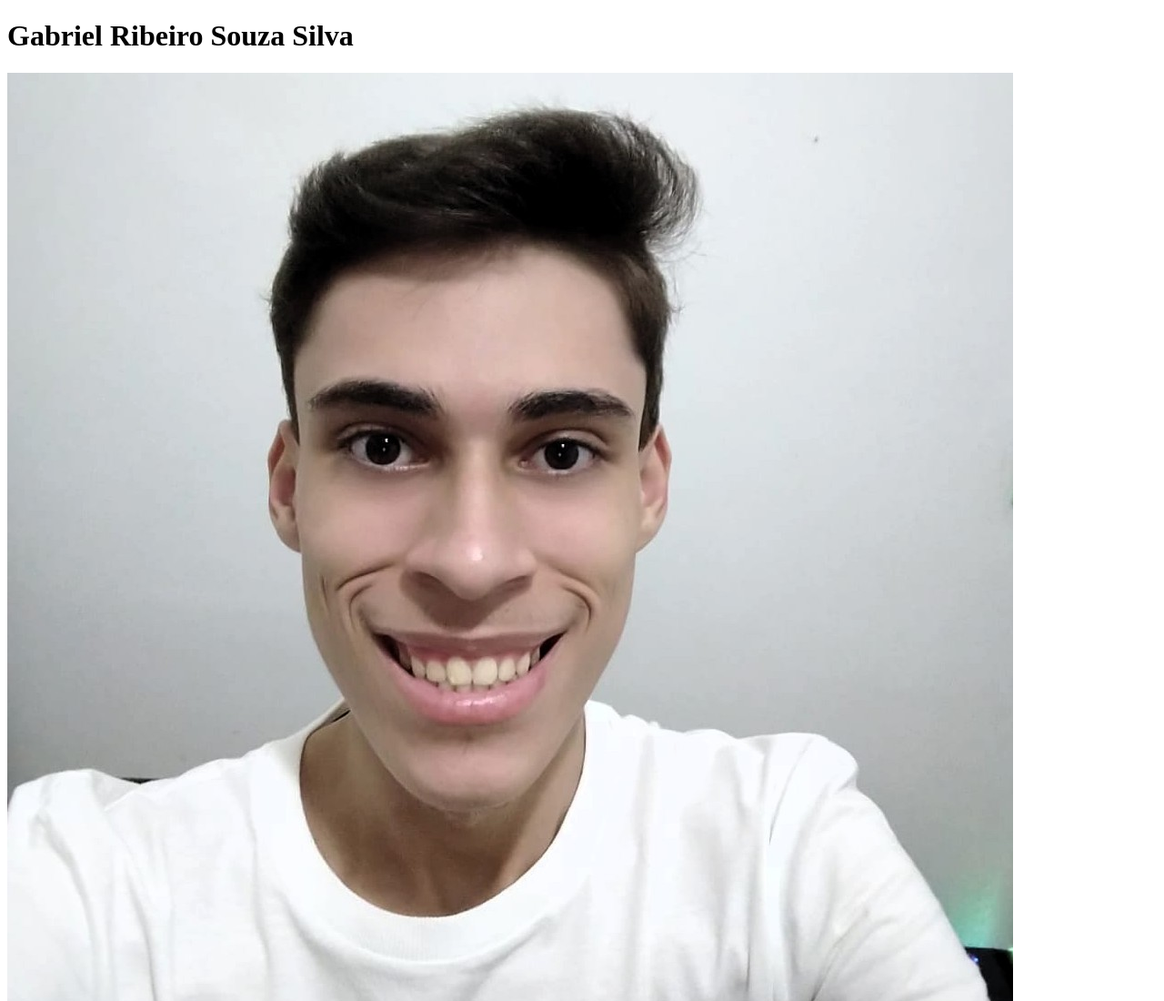
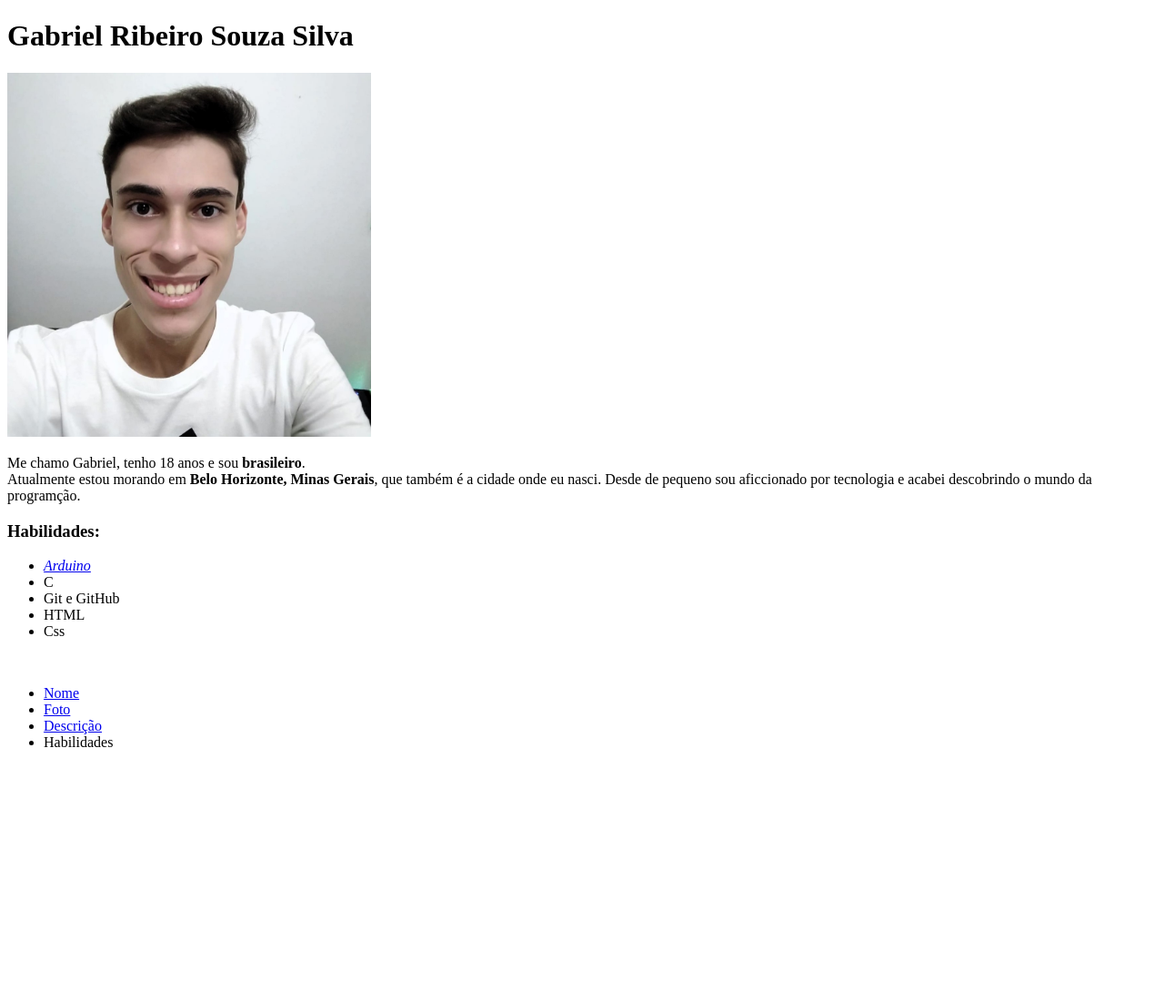
Before and after one commit to ribeir099/ribeir099.github.io, a plain HTML site: page index.html in a window 1280 px wide. Shown: the top 1100 px of the page at 91% size. After the commit the page ends 841 px from the top, so only its background shows below. Drawn offline with Linux system fonts and the light colour scheme.

Commit message:
Adicionando um índice para seções internas da página

```diff
--- a/index.html
+++ b/index.html
@@ -7,19 +7,26 @@
     <title>Sobre Mim</title>
 </head>
 <body>
-    <h1>Gabriel Ribeiro Souza Silva</h1>
-    <a href="./Images/WhatsApp Image 2022-03-30 at 18.34.56.jpeg"><img src="./Images/WhatsApp Image 2022-03-30 at 18.34.56.jpeg" alt="Foto de Gabriel Sorrindo"></a>
-    <p>
+    <h1 id="nome">Gabriel Ribeiro Souza Silva</h1>
+    <a href="./Images/WhatsApp Image 2022-03-30 at 18.34.56.jpeg"><img src="./Images/WhatsApp Image 2022-03-30 at 18.34.56.jpeg" alt="Foto de Gabriel Sorrindo" width="400px" id="foto"></a>
+    <p id="descricao">
         Me chamo Gabriel, tenho 18 anos e sou <strong>brasileiro</strong>. <br>
         Atualmente estou morando em <strong>Belo Horizonte, Minas Gerais</strong>, que também é a cidade onde eu nasci. Desde de pequeno sou aficcionado por tecnologia e acabei descobrindo o mundo da programção.
     </p>
     <h3>Habilidades:</h3>
-    <ul>
+    <ul id="habilidades">
         <li><a href="https://blog.eletrogate.com/" target="_blank"><em>Arduino</em></a></li>
         <li>C</li>
         <li>Git e GitHub</li>
         <li>HTML</li>
         <li>Css</li>
     </ul>
+    <br>
+    <ul>
+        <li><a href="#nome">Nome</a></li>
+        <li><a href="#foto">Foto</a></li>
+        <li><a href="#descricao">Descrição</a></li>
+        <li><a href="#habilidades"></a>Habilidades</li>
+    </ul>
 </body>
 </html>
```
